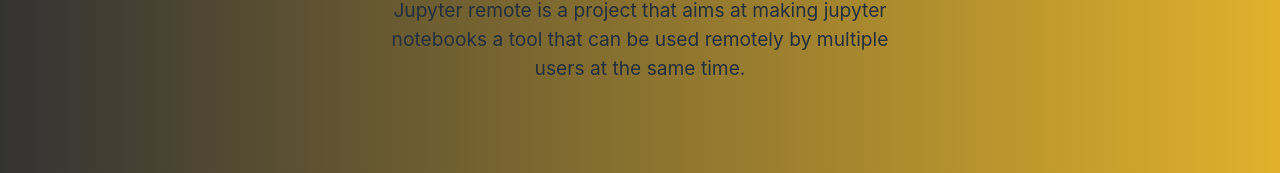
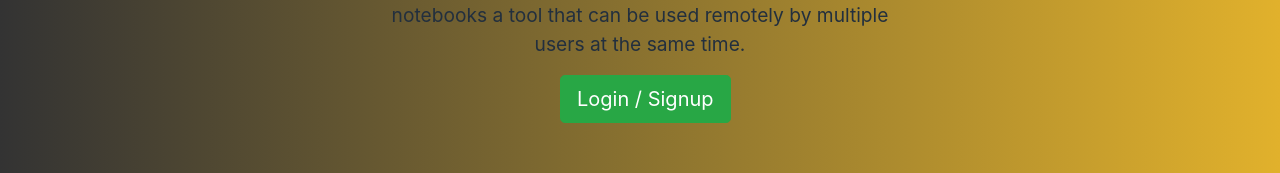
Before and after one commit to Etanyauh/JupyterRemote, a React (Create React App) app: page / in a window 1280 px wide. Shown: the part 421-594 px from the top of the page. Built offline with nearby package versions, Linux system fonts and the light colour scheme; no server answers.

Commit message:
Added usertoken null

```diff
--- a/src/components/Home/Index.js
+++ b/src/components/Home/Index.js
@@ -12,7 +12,7 @@
                     <p className="center cover-paragraph">Jupyter remote is a project that aims at making jupyter notebooks a tool that
                        can be used remotely by multiple users at the same time.</p>
 
-                    {userToken === undefined ?
+                    {userToken === null ?
                         <div className="action-btn">
 
                             {console.log(userToken)}
```
